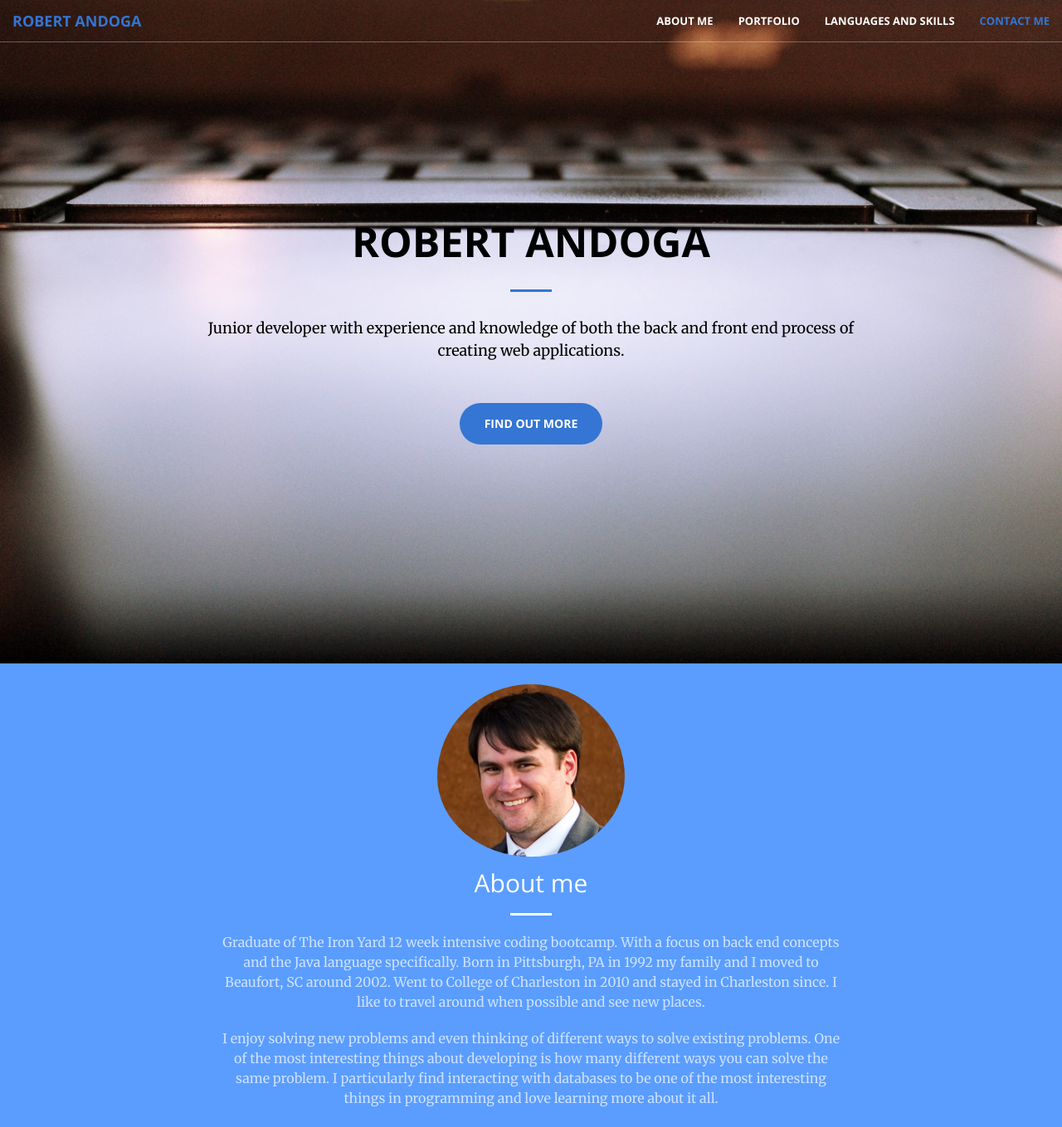
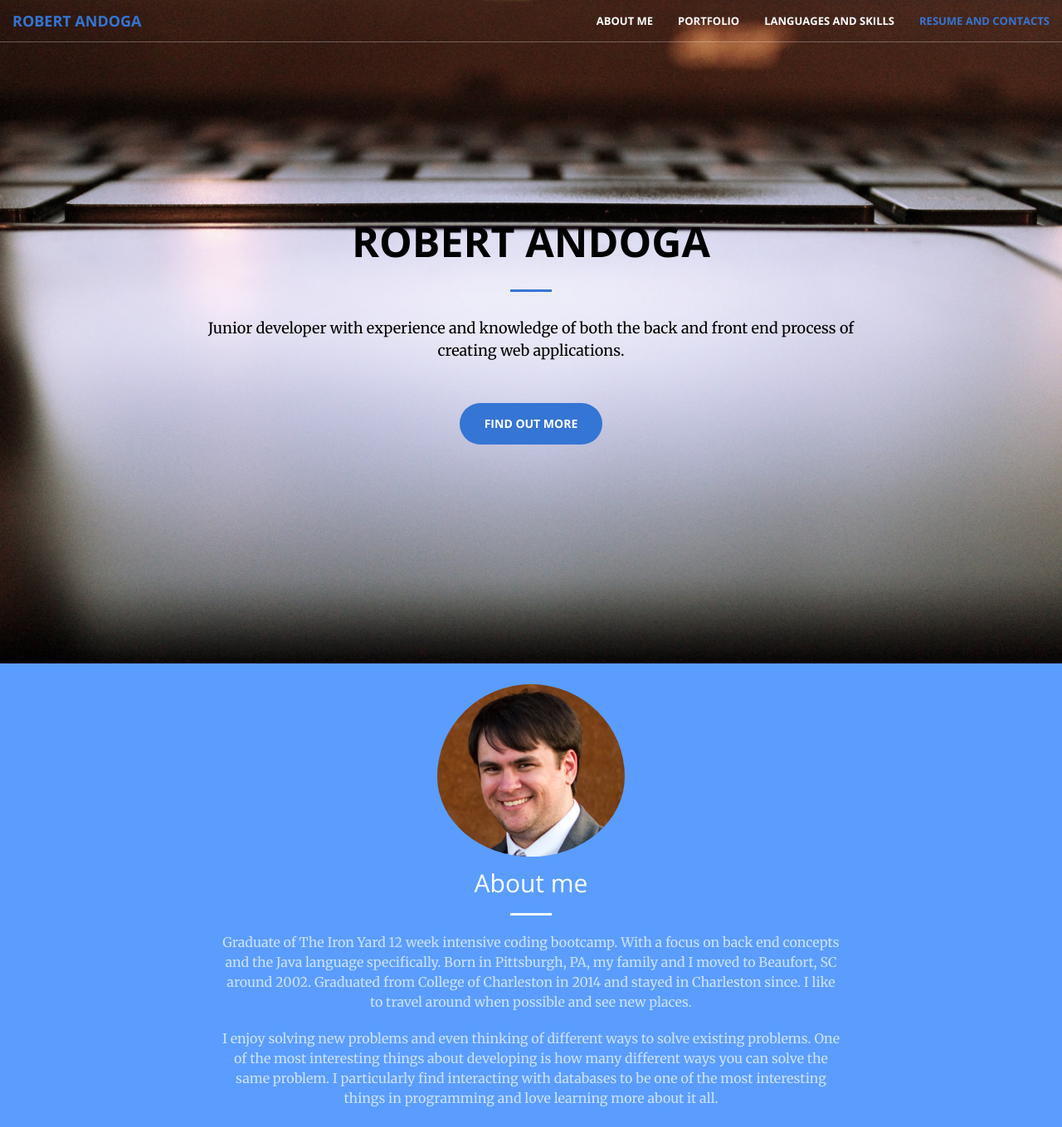
Before and after one commit to Andogar/Portfolio, a website: page index.html in a window 1280 px wide. Shown: the top 1359 px of the page at 83% size. Drawn offline with nearby package versions, Linux system fonts and the light colour scheme.

Commit message:
made some content changes and made it easier to find resume on page

```diff
--- a/index.html
+++ b/index.html
@@ -43,7 +43,7 @@
                         <a class="page-scroll" href="#languages">Languages and Skills</a>
                     </li>
                     <li>
-                        <a class="page-scroll" href="#contact">Contact Me</a>
+                        <a class="page-scroll" href="#contact">Resume and Contacts</a>
                     </li>
                 </ul>
             </div>
@@ -72,8 +72,8 @@
                     <hr class="light">
                     <p class="text-faded">
                         Graduate of The Iron Yard 12 week intensive coding bootcamp. With a focus on back end concepts and the Java language specifically.
-                        Born in Pittsburgh, PA in 1992 my family and I moved to Beaufort, SC around 2002. Went to College
-                        of Charleston in 2010 and stayed in Charleston since. I like to travel around when possible and see
+                        Born in Pittsburgh, PA, my family and I moved to Beaufort, SC around 2002. Graduated from College
+                        of Charleston in 2014 and stayed in Charleston since. I like to travel around when possible and see
                         new places.
                     </p>
                     <p class="text-faded">
```
